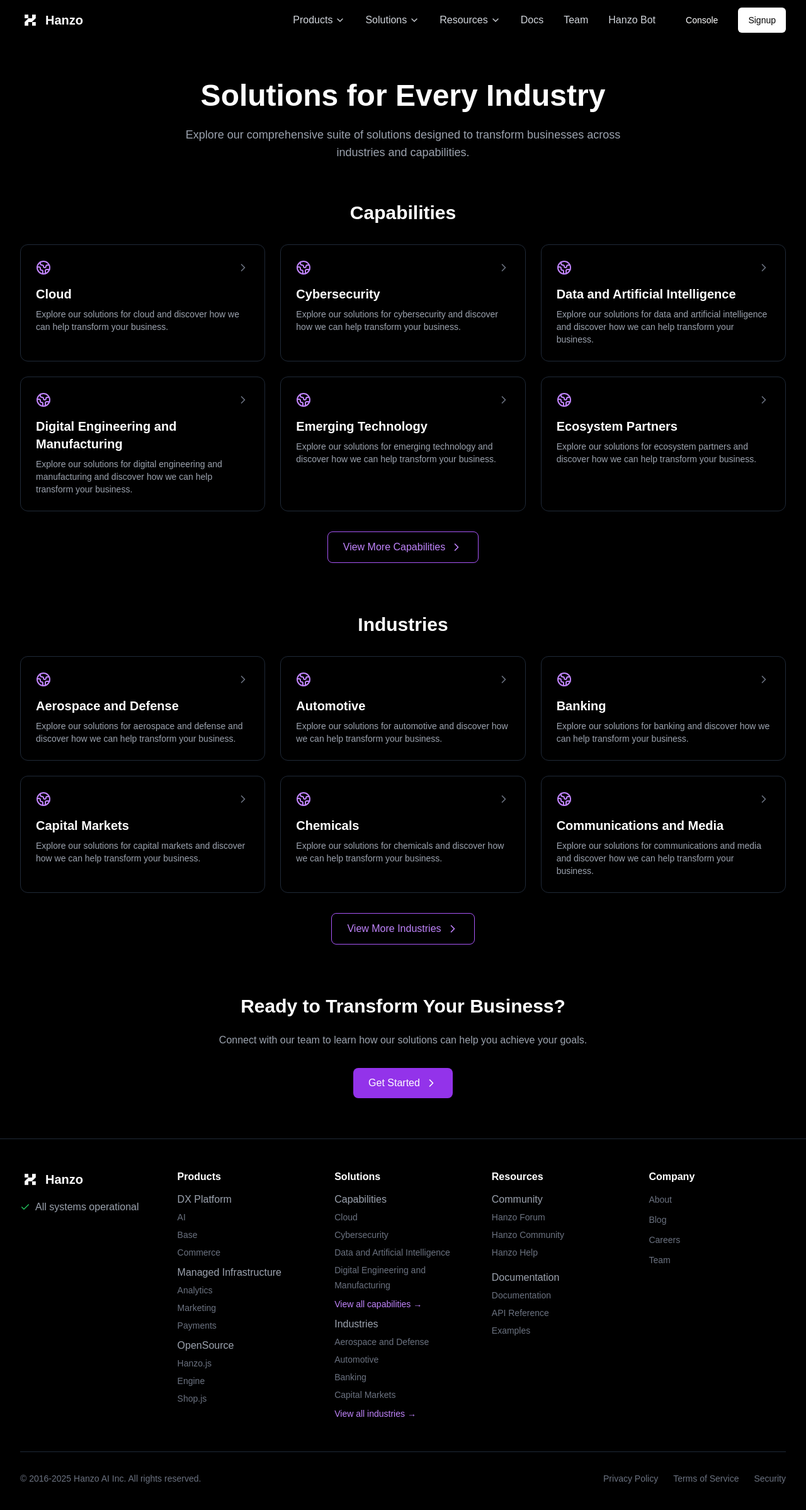
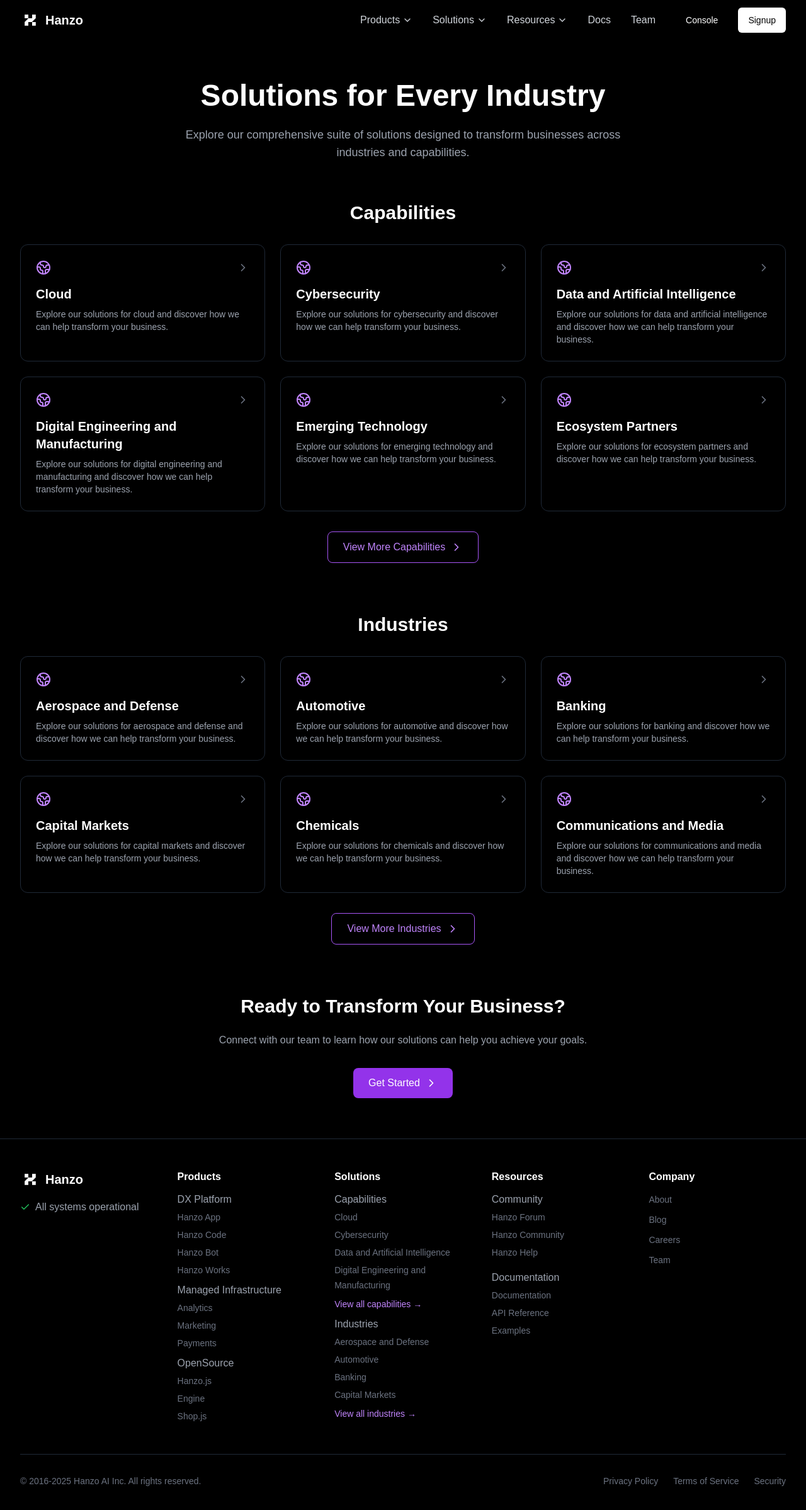
Before and after one commit to hanzoai/hanzo.industries, a React (Vite) app: page /solutions in a window 1280 px wide. Shown: the top 2398 px of the page at 63% size. Built offline with nearby package versions, Linux system fonts and the light colour scheme; a web font is replaced by a local one.

Commit message:
Refactor: Remove Hanzo Bot from top navigation
The "Hanzo Bot" link has been removed from the top navigation bar.  It will be retained within the Products section.

```diff
--- a/src/components/Navbar.tsx
+++ b/src/components/Navbar.tsx
@@ -48,9 +48,6 @@
             <a href="/team" className="text-gray-300 hover:text-white transition-colors">
               Team
             </a>
-            <a href="https://bot.hanzo.ai" className="text-gray-300 hover:text-white transition-colors">
-              Hanzo Bot
-            </a>
 
             <div className="flex items-center space-x-4">
               <Button variant="ghost" className="text-white hover:bg-white/10">
--- a/src/constants/navigation.ts
+++ b/src/constants/navigation.ts
@@ -2,7 +2,12 @@
 export const products = [
   {
     title: "DX Platform",
-    items: ["AI", "Base", "Commerce"]
+    items: [
+      "Hanzo App",
+      "Hanzo Code",
+      "Hanzo Bot",
+      "Hanzo Works"
+    ]
   },
   {
     title: "Managed Infrastructure",
```
